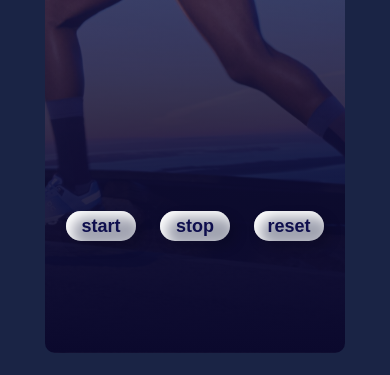
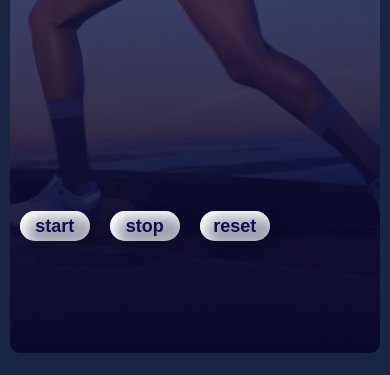
Before and after one commit to Gmarvis/stopwatch-app, a plain HTML site: page index.html in a window 390 px wide. Shown: the part 469-844 px from the top of the page. Drawn offline with Linux system fonts and the light colour scheme.

Commit message:
new css responsive changes

```diff
--- a/styles/styles.css
+++ b/styles/styles.css
@@ -58,3 +58,14 @@ button {
     padding: 10px 30px;
     font-size: 40px;
 }
+
+@media screen and (max-width: 770px) {
+    .container {
+        width: 95vw;
+    }
+
+    .buttons {
+        display: flex;
+        width: 100%;
+    }
+}
```
